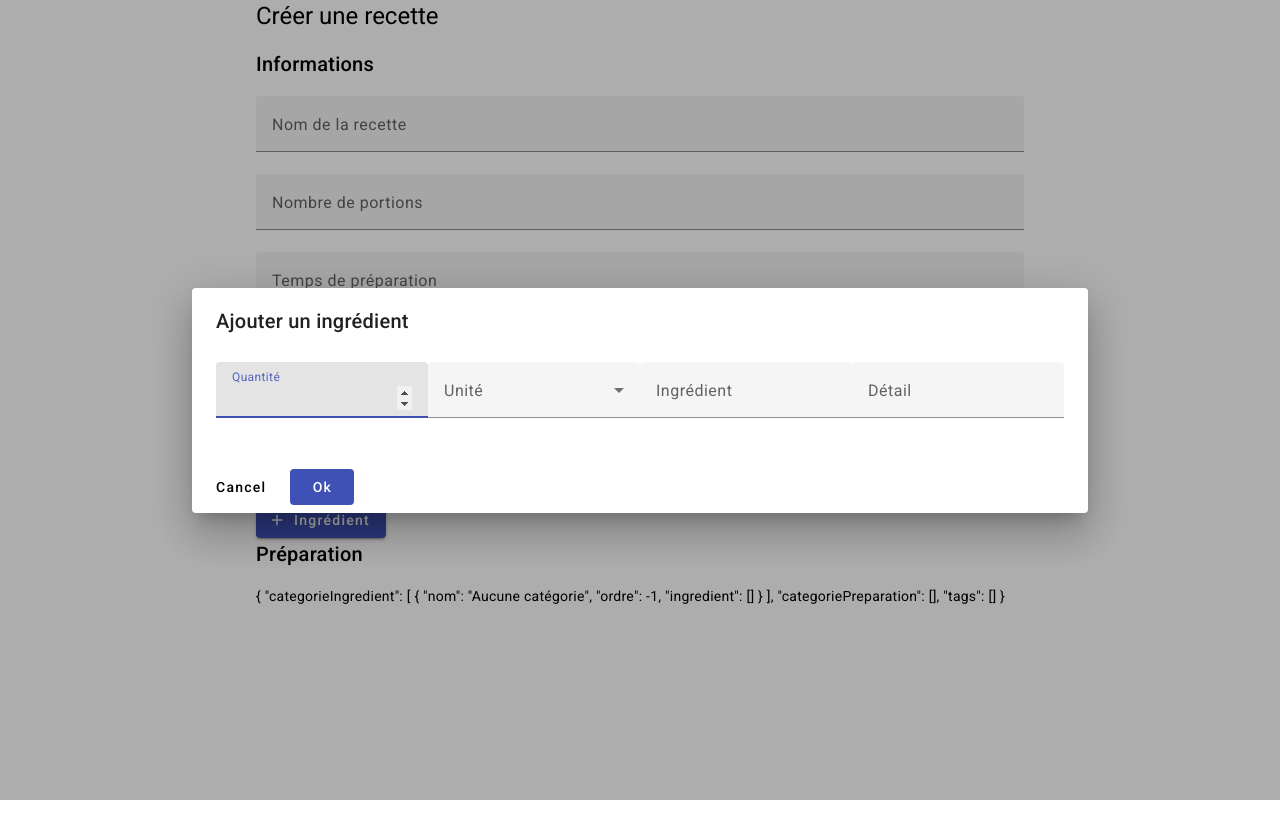
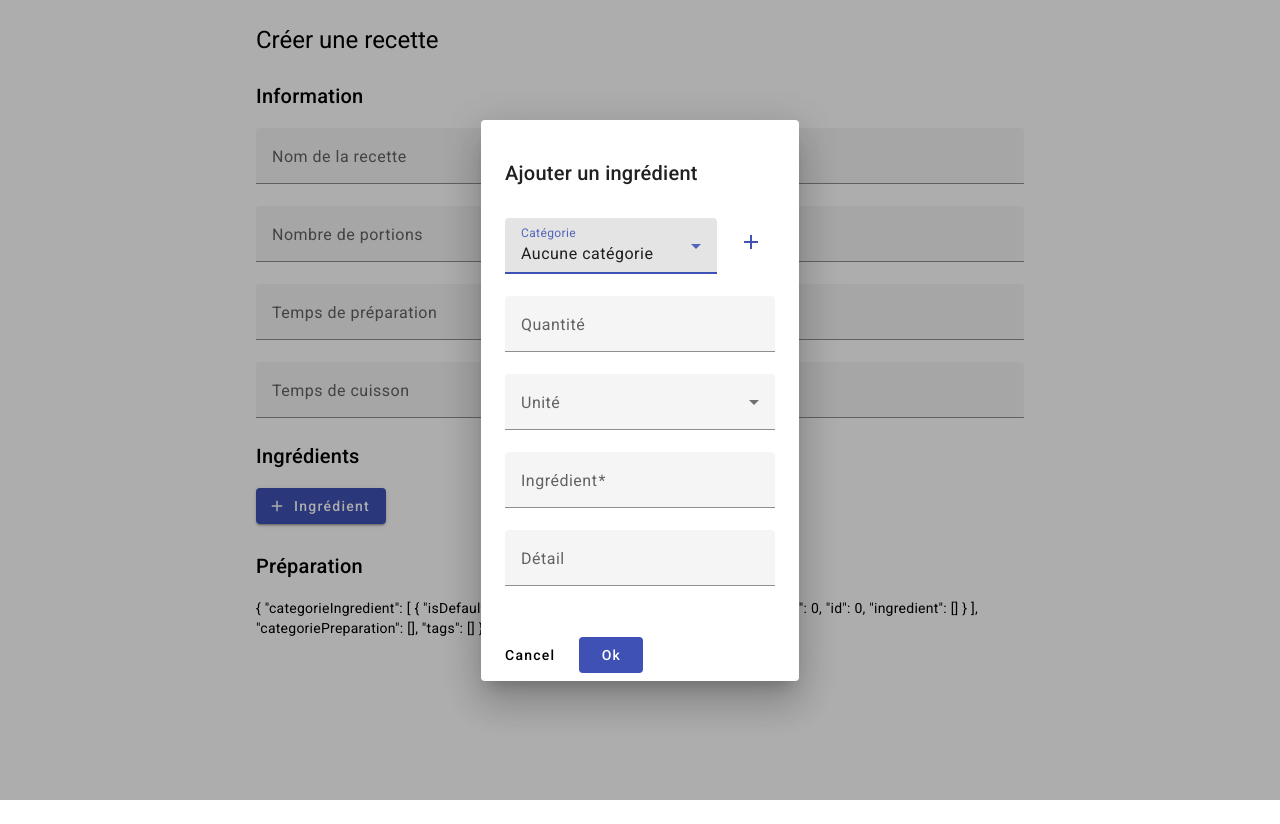
Before and after one commit to mbelair/recette, an Angular app in the folder recette/: page /create-recette in a window 1280 px wide. Both pictures are taken after a click on the button "Ingrédient". Before the commit the page ends 800 px from the top, so only its background shows below. Built offline with nearby package versions, Linux system fonts and the light colour scheme.

Commit message:
more work

```diff
--- a/recette/src/app/app.service.ts
+++ b/recette/src/app/app.service.ts
@@ -93,7 +93,7 @@ export class AppService {
         ordre: i,
         quantite: unite.quantite,
         unite: unite.unite,
-        filterable: true,
+        detail: null
       };
       toReturn.ingredient.push(step);
     }
--- a/recette/src/app/create-recette-add-ingredient-dialog/create-recette-add-ingredient-dialog.component.html
+++ b/recette/src/app/create-recette-add-ingredient-dialog/create-recette-add-ingredient-dialog.component.html
@@ -1,23 +1,28 @@
 <h1 mat-dialog-title>Ajouter un ingrédient</h1>
 <div mat-dialog-content>
+    <div class="inputRow">
+        <mat-form-field>
+            <mat-label>Catégorie</mat-label>
+            <mat-select [formControl]="category">
+                <mat-option *ngFor="let category of categorieIngredient"
+                    [value]="category.id">{{category.nom}}</mat-option>
+            </mat-select>
+        </mat-form-field>
+        <button (click)="openAddCategoryDialog()" mat-icon-button color="primary">
+            <mat-icon fontIcon="add"></mat-icon>
+        </button>
+    </div>
     <mat-form-field>
         <mat-label>Quantité</mat-label>
-        <input matInput type="number">
+        <input matInput type="number" [(ngModel)]="ingredient.quantite">
     </mat-form-field>
     <mat-form-field>
         <mat-label>Unité</mat-label>
-        <mat-select>
-            <mat-optgroup label="Volume">
-                <mat-option value="one">tasse</mat-option>
-                <mat-option value="two">cuillère à soupe</mat-option>
-                <mat-option value="two">cuillère à thé</mat-option>
-                <mat-option value="two">mL</mat-option>
+        <mat-select [(ngModel)]="ingredient.unite">
+            <mat-optgroup *ngFor="let group of UNITE_GROUP.groups" [label]="group.label">
+                <mat-option *ngFor="let unite of group.units" [value]="unite.typeCode">{{unite.label}}</mat-option>
             </mat-optgroup>
-            <mat-optgroup label="Poids">
-                <mat-option value="two">g</mat-option>
-                <mat-option value="two">lb</mat-option>
-            </mat-optgroup>
-            <mat-option value="two">Unité</mat-option>
+            <mat-option *ngFor="let unite of UNITE_GROUP.units" [value]="unite.typeCode">{{unite.label}}</mat-option>
         </mat-select>
     </mat-form-field>
     <mat-form-field>
@@ -31,11 +36,11 @@
     </mat-form-field>
     <mat-form-field>
         <mat-label>Détail</mat-label>
-        <input matInput />
+        <input matInput [(ngModel)]="ingredient.detail" />
 
     </mat-form-field>
 </div>
 <div mat-dialog-actions>
     <button (click)="onCancelClick()" mat-flat-button>Cancel</button>
-    <button [mat-dialog-close]="data" mat-flat-button color="primary">Ok</button>
+    <button (click)="onOkClick()" mat-flat-button color="primary">Ok</button>
 </div>
--- a/recette/src/app/create-recette-add-ingredient-dialog/create-recette-add-ingredient-dialog.component.scss
+++ b/recette/src/app/create-recette-add-ingredient-dialog/create-recette-add-ingredient-dialog.component.scss
@@ -0,0 +1,13 @@
+mat-form-field {
+    display: block;
+}
+
+.inputRow {
+    display: flex;
+
+    mat-form-field {
+        display: flex;
+        flex: 1 1 0;
+        margin-right: 10px;
+    }
+}
--- a/recette/src/app/create-recette-add-ingredient-dialog/create-recette-add-ingredient-dialog.component.ts
+++ b/recette/src/app/create-recette-add-ingredient-dialog/create-recette-add-ingredient-dialog.component.ts
@@ -1,34 +1,56 @@
 import { CommonModule } from '@angular/common';
-import { Component } from '@angular/core';
-import { FormControl, ReactiveFormsModule } from '@angular/forms';
+import { Component, Inject } from '@angular/core';
+import { FormControl, FormsModule, ReactiveFormsModule, Validators } from '@angular/forms';
 import { MatAutocompleteModule } from '@angular/material/autocomplete';
-import { MatDialogModule, MatDialogRef } from '@angular/material/dialog';
+import { MAT_DIALOG_DATA, MatDialog, MatDialogModule, MatDialogRef } from '@angular/material/dialog';
 import { MatFormFieldModule } from '@angular/material/form-field';
 import { MatInputModule } from '@angular/material/input';
 import { MatSelectModule } from '@angular/material/select';
 import { Observable, map, startWith } from 'rxjs';
 import { Ingredient } from '../models/ingredient';
 import { MatButtonModule } from '@angular/material/button';
+import { Recette } from '../models/recette';
+import { CreateRecetteAddCategoryDialogComponent } from '../create-recette-add-category-dialog/create-recette-add-category-dialog.component';
+import { CategorieIngredient } from '../models/categorieIngredient';
+import { MatIconModule } from '@angular/material/icon';
+import { UniteMesure } from '../models/uniteMesure';
 
 @Component({
   selector: 'app-create-recette-add-ingredient-dialog',
   standalone: true,
-  imports: [MatFormFieldModule, MatAutocompleteModule, CommonModule, ReactiveFormsModule, MatInputModule, MatSelectModule, MatDialogModule, MatButtonModule],
+  imports: [MatFormFieldModule, MatIconModule, MatAutocompleteModule, CommonModule, FormsModule, ReactiveFormsModule, MatInputModule, MatSelectModule, MatDialogModule, MatButtonModule, CreateRecetteAddCategoryDialogComponent],
   templateUrl: './create-recette-add-ingredient-dialog.component.html',
   styleUrl: './create-recette-add-ingredient-dialog.component.scss'
 })
 export class CreateRecetteAddIngredientDialogComponent {
-  protected data: Ingredient = new Ingredient();
+  protected ingredient: Ingredient = new Ingredient();
+  protected recette: Recette;
+
+  protected categorieIngredient: CategorieIngredient[] = [];
+
   filteredIngredients: Observable<string[]>;
-  inputCtrl = new FormControl('');
+  inputCtrl = new FormControl('', [Validators.required]);
   ingredients: string[] = [];
   allIngredients: string[] = ['Pomme', 'Citron', 'Lime', 'Orange', 'Fraise'];
 
-  constructor(public dialogRef: MatDialogRef<CreateRecetteAddIngredientDialogComponent>) {
+
+  category = new FormControl(0);
+
+  readonly UNITE_GROUP = UniteMesure.UNITE_GROUP;
+
+  constructor(
+    public dialogRef: MatDialogRef<CreateRecetteAddIngredientDialogComponent>,
+    @Inject(MAT_DIALOG_DATA) protected data: { recette: Recette },
+    public dialog: MatDialog
+  ) {
     this.filteredIngredients = this.inputCtrl.valueChanges.pipe(
       startWith(null),
-      map((ingredient: string | null) => (ingredient ? this._filter(ingredient) : this.allIngredients.slice())),
+      map((i: string | null) => (i ? this._filter(i) : this.allIngredients.slice())),
     );
+    this.recette = data.recette;
+
+    this.categorieIngredient = [];
+    this.recette.categorieIngredient.map(ci => this.categorieIngredient.push(ci));
   }
 
   private _filter(value: string): string[] {
@@ -38,6 +60,38 @@ export class CreateRecetteAddIngredientDialogComponent {
   }
 
   onCancelClick(): void {
+    this.dialogRef.close(null);
+  }
+  onOkClick(): void {
+    this.categorieIngredient.map(ci => {
+      if (!this.recette.categorieIngredient.some(rci => rci.id === ci.id)) {
+        this.recette.categorieIngredient.push(ci);
+      }
+    })
+
+    const chosenCategory = this.recette.categorieIngredient.find(ci => ci.id === this.category.getRawValue());
+    this.ingredient.ordre = chosenCategory.ingredient.length;
+    this.ingredient.id = 1 + this.recette.categorieIngredient.reduce((accumulator, currentValue) => {
+      return Math.max(accumulator, currentValue.ingredient.reduce((accumulator2, currentValue2) => {
+        return Math.max(accumulator2, currentValue2.id);
+      }, -1));
+    }, -1);
+    this.ingredient.nom = this.inputCtrl.getRawValue();
+    this.recette.categorieIngredient.find(ci => ci.id === this.category.getRawValue()).ingredient.push(this.ingredient);
     this.dialogRef.close();
   }
+
+  openAddCategoryDialog() {
+    const dialogRef = this.dialog.open(CreateRecetteAddCategoryDialogComponent, {
+    });
+
+    dialogRef.afterClosed().subscribe((result: CategorieIngredient) => {
+      result.ordre = this.categorieIngredient.length;
+      result.id = 1 + this.categorieIngredient.reduce((accumulator, currentValue) => {
+        return Math.max(accumulator, currentValue.id);
+      }, -1);
+      this.categorieIngredient.push(result);
+      this.category.setValue(result.id);
+    });
+  }
 }
--- a/recette/src/app/create-recette/create-recette.component.html
+++ b/recette/src/app/create-recette/create-recette.component.html
@@ -1,5 +1,5 @@
 <h1>Créer une recette</h1>
-<h2>Informations</h2>
+<h2>Information</h2>
 <mat-form-field>
     <mat-label>Nom de la recette</mat-label>
     <input matInput />
@@ -18,16 +18,19 @@
 </mat-form-field>
 <h2>Ingrédients</h2>
 <div class="ingredientHeader">
-    <button (click)="openAddCategoryDialog()" mat-raised-button color="primary">
-        <mat-icon fontIcon="add"></mat-icon>
-        Catégorie</button>
-</div>
-<div *ngFor="let category of recette.categorieIngredient">
-    <h3 *ngIf="category.ordre >=0">{{category.nom}}</h3>
-    <button (click)="openAddIngredientDialog(category)" mat-raised-button color="primary">
+    <button (click)="openAddIngredientDialog()" mat-raised-button color="primary">
         <mat-icon fontIcon="add"></mat-icon>
         Ingrédient
     </button>
+</div>
+<div *ngFor="let category of recette.categorieIngredient">
+    <h3 *ngIf="!category.isDefaultCategory">{{category.nom}}</h3>
+    <mat-list role="list">
+        <mat-list-item role="listitem" *ngFor="let ingredient of category.ingredient">
+            <mat-icon matListItemIcon>fiber_manual_record</mat-icon>
+            {{ingredient.quantite}} {{getUnitLabel(ingredient)}} {{ingredient.nom}} {{ingredient.detail}}
+        </mat-list-item>
+    </mat-list>
 </div>
 <h2>Préparation</h2>
 
--- a/recette/src/app/create-recette/create-recette.component.ts
+++ b/recette/src/app/create-recette/create-recette.component.ts
@@ -2,21 +2,21 @@ import { CommonModule } from '@angular/common';
 import { Component } from '@angular/core';
 import { ReactiveFormsModule } from '@angular/forms';
 import { MatButtonModule } from '@angular/material/button';
+import { MatDialog, MatDialogModule } from '@angular/material/dialog';
 import { MatFormFieldModule } from '@angular/material/form-field';
+import { MatIconModule } from '@angular/material/icon';
 import { MatInputModule } from '@angular/material/input';
-import { MatIconModule } from '@angular/material/icon';
-import { MatDialog, MatDialogModule } from '@angular/material/dialog';
-import { CreateRecetteAddCategoryDialogComponent } from '../create-recette-add-category-dialog/create-recette-add-category-dialog.component';
+import { MatListModule } from '@angular/material/list';
 import { CreateRecetteAddIngredientDialogComponent } from '../create-recette-add-ingredient-dialog/create-recette-add-ingredient-dialog.component';
 import { Recette } from '../models/recette';
-import { CategorieIngredient } from '../models/categorieIngredient';
+import { UniteMesure } from '../models/uniteMesure';
 import { Ingredient } from '../models/ingredient';
 
 
 @Component({
   selector: 'app-create-recette',
   standalone: true,
-  imports: [CommonModule, MatFormFieldModule, ReactiveFormsModule, MatInputModule, MatButtonModule, MatIconModule, MatDialogModule, CreateRecetteAddCategoryDialogComponent, CreateRecetteAddIngredientDialogComponent],
+  imports: [CommonModule, MatFormFieldModule, MatListModule, ReactiveFormsModule, MatInputModule, MatButtonModule, MatIconModule, MatDialogModule, CreateRecetteAddIngredientDialogComponent],
   templateUrl: './create-recette.component.html',
   styleUrl: './create-recette.component.scss'
 })
@@ -27,26 +27,14 @@ export class CreateRecetteComponent {
   constructor(public dialog: MatDialog) {
 
   }
-  openAddCategoryDialog() {
-    const dialogRef = this.dialog.open(CreateRecetteAddCategoryDialogComponent, {
-      minWidth: "50%"
-    });
 
-    dialogRef.afterClosed().subscribe((result: CategorieIngredient) => {
-      if (this.recette.categorieIngredient.length === 1 && this.recette.categorieIngredient[0].equals(new CategorieIngredient(true))) {
-        this.recette.categorieIngredient = [];
-      }
-      result.ordre = this.recette.categorieIngredient.length;
-      this.recette.categorieIngredient.push(result);
+  openAddIngredientDialog() {
+    this.dialog.open(CreateRecetteAddIngredientDialogComponent, {
+      data: { recette: this.recette },
     });
   }
 
-  openAddIngredientDialog(category: CategorieIngredient) {
-    const dialogRef = this.dialog.open(CreateRecetteAddIngredientDialogComponent, {
-      minWidth: "50%"
-    });
-    dialogRef.afterClosed().subscribe((result: Ingredient) => {
-      category.ingredient.push(result);
-    });
+  getUnitLabel(ingredient: Ingredient): string {
+    return UniteMesure.fromTypeCode(ingredient.unite).getFormatedLabel(ingredient.quantite > 1);
   }
 }
--- a/recette/src/app/models/categorieIngredient.ts
+++ b/recette/src/app/models/categorieIngredient.ts
@@ -5,12 +5,15 @@ export class CategorieIngredient {
     nom: string;
     ordre: number;
     ingredient: Ingredient[];
+    isDefaultCategory: boolean = false;
 
 
     constructor(defaultValues = false) {
         if (defaultValues) {
             this.nom = "Aucune catégorie"
-            this.ordre = -1;
+            this.ordre = 0;
+            this.id = 0;
+            this.isDefaultCategory = true;
         }
         this.ingredient = [];
     }
--- a/recette/src/app/models/ingredient.ts
+++ b/recette/src/app/models/ingredient.ts
@@ -5,5 +5,5 @@ export class Ingredient {
     quantite: number;
     unite: string;
     ordre: number;
-    filterable: boolean;
+    detail: string;
 }
--- /dev/null
+++ b/recette/src/app/models/uniteMesure.ts
@@ -0,0 +1,44 @@
+export class UniteMesure {
+    static readonly TASSE = new UniteMesure('01', 'tasse');
+    static readonly C_A_SOUPE = new UniteMesure('02', 'c. à soupe');
+    static readonly C_A_THE = new UniteMesure('03', 'c. à thé');
+    static readonly ML = new UniteMesure('04', 'mL');
+    static readonly G = new UniteMesure('05', 'g');
+    static readonly LB = new UniteMesure('06', 'lb');
+    static readonly UNITE = new UniteMesure('07', 'unité');
+
+    static readonly UNITE_GROUP = {
+        groups: [{
+            label: "Volume",
+            units: [UniteMesure.TASSE, UniteMesure.C_A_SOUPE, UniteMesure.C_A_THE, UniteMesure.ML]
+        },
+        {
+            label: "Poids",
+            units: [UniteMesure.G, UniteMesure.LB]
+        }],
+        units: [UniteMesure.UNITE]
+    };
+
+    typeCode: string;
+    label: string;
+
+    constructor(typeCode: string, label: string) {
+        this.typeCode = typeCode;
+        this.label = label;
+    }
+
+    public static fromTypeCode(typeCode: String): UniteMesure {
+        return Object.values(UniteMesure).find(u => u.typeCode === typeCode) || null;
+    }
+
+    getFormatedLabel(plural: boolean) {
+        let toReturn = this.label;
+        if (plural && ['01', '06'].includes(this.typeCode)) {
+            toReturn += "s";
+        }
+        if (['07'].includes(this.typeCode)) {
+            toReturn = '';
+        }
+        return toReturn;
+    }
+}
--- a/recette/src/styles.scss
+++ b/recette/src/styles.scss
@@ -1,4 +1,20 @@
 /* You can add global styles to this file, and also import other style files */
 
-html, body { height: 100%; }
-body { margin: 0; font-family: Roboto, "Helvetica Neue", sans-serif; }
+html,
+body {
+    height: 100%;
+}
+
+body {
+    margin: 0;
+    font-family: Roboto, "Helvetica Neue", sans-serif;
+}
+
+
+.mat-h1,
+.mat-headline-5,
+.mat-typography .mat-h1,
+.mat-typography .mat-headline-5,
+.mat-typography h1 {
+    margin: 1em 0;
+}
```
